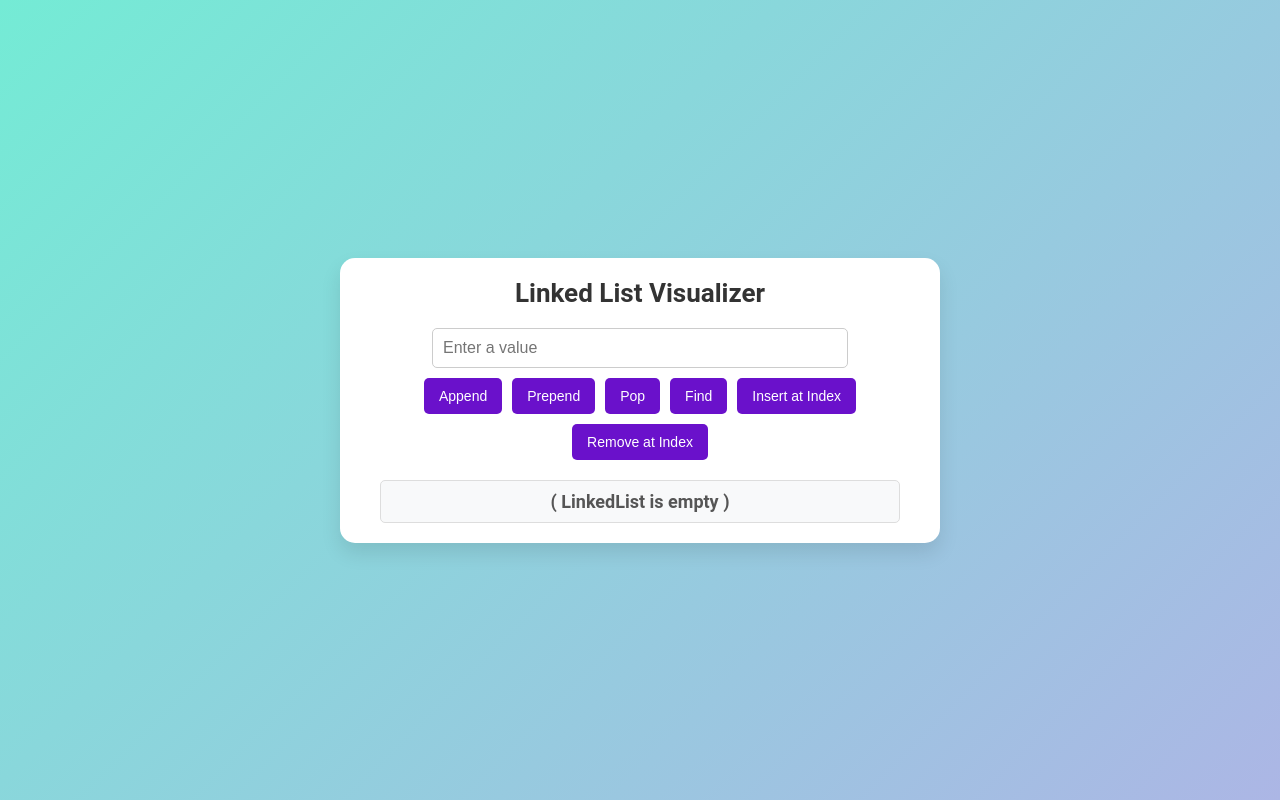
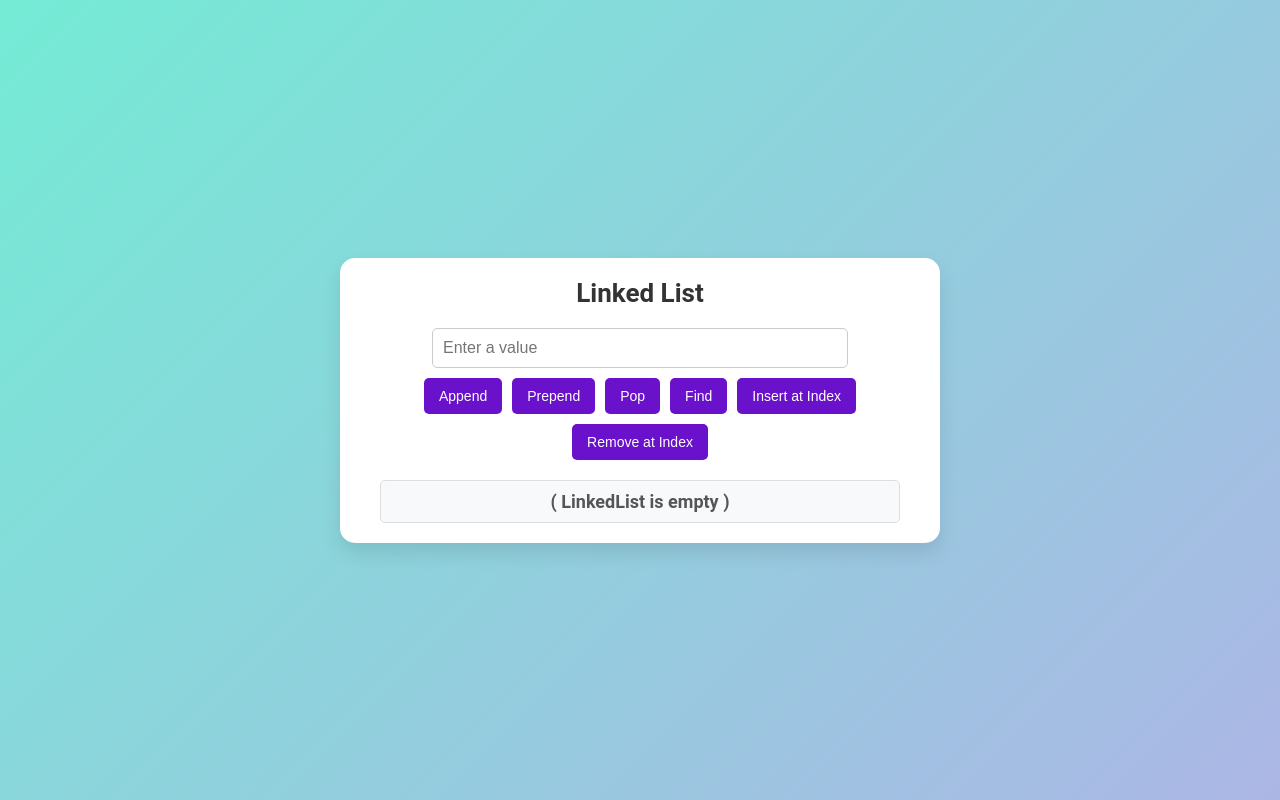
Before and after one commit to boyezg/qtrams_practice, a plain HTML site: page linked_list/linked_list.html in a window 1280 px wide. Drawn offline with Linux system fonts and the light colour scheme.

Commit message:
final update

```diff
--- a/linked_list/linked_list.html
+++ b/linked_list/linked_list.html
@@ -8,7 +8,7 @@
 </head>
 <body>
     <div class="wrapper">
-        <h1>Linked List Visualizer</h1>
+        <h1>Linked List</h1>
 
         <div class="control-panel">
             <input type="text" id="valueInput" placeholder="Enter a value">
```
